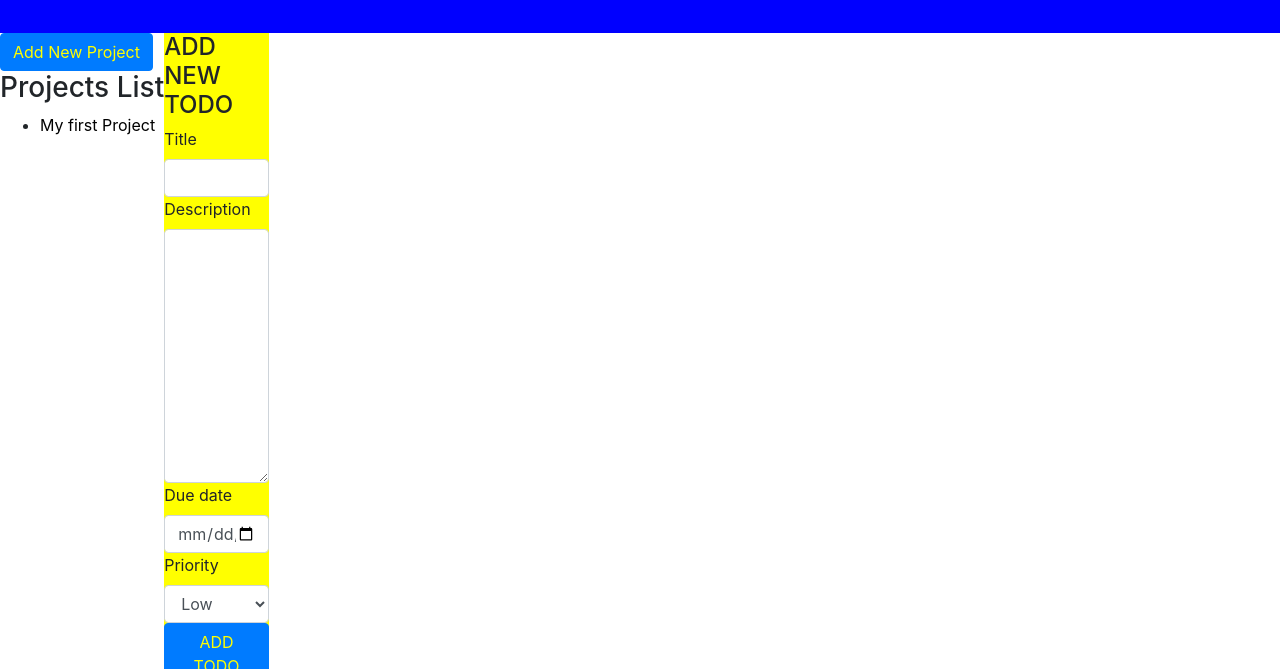
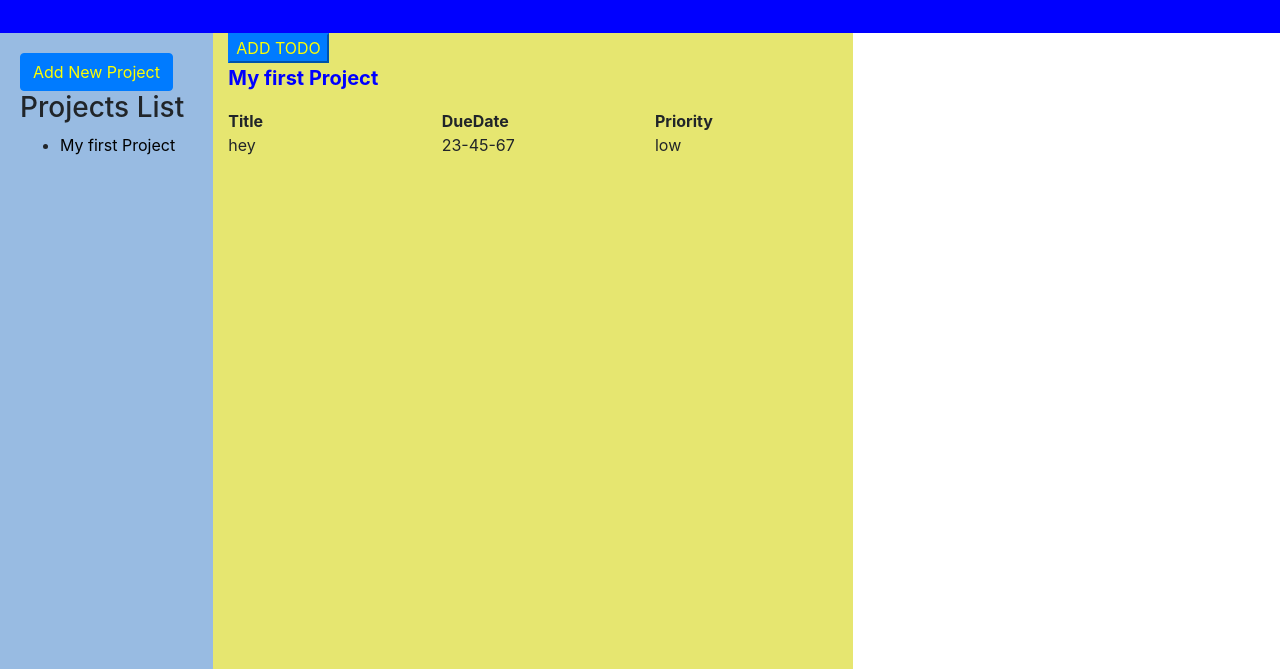
Before and after one commit to Tripple-A/To-Do-List, a website built with webpack: page dist/index.html in a window 1280 px wide. Both pictures are taken after a click on the link "My first Project". Shown: the part 131-800 px from the top of the page. Built offline with nearby package versions, Linux system fonts and the light colour scheme.

Commit message:
added functions for dom manipulation to list of projects and todos

```diff
--- a/src/index.js
+++ b/src/index.js
@@ -1,6 +1,6 @@
 import './style.css';
 import {
-  Project, List, Move, Itemize,
+  Project, List, Move, createTodo,
 } from './logic';
 
 const mylist = [];
@@ -10,34 +10,132 @@ const newProj = document.querySelector('.add-proj');
 const create = document.querySelector('.create');
 const input = document.querySelector('.new-project');
 const cancel = document.querySelector('.cancel');
+const col2 = document.querySelector('.col2');
+const col3 = document.querySelector('.col3');
+const col4 = document.querySelector('.col4');
+const cola = document.querySelector('.cola');
+const colb = document.querySelector('.colb');
+const colc = document.querySelector('.colc');
+const removeForm = document.querySelector('.remove-form');
+const addForm = document.querySelector('.todo-form');
+const { todoForm } = document.forms;
+
+const appendLists = (item) => {
+  const p4 = document.createElement('p');
+  p4.textContent = item.name;
+  p4.classList.add('grids');
+  p4.classList.add('bolden');
+  col4.appendChild(p4);
+  item.list.forEach((listed) => {
+    const p1 = document.createElement('p');
+    const p2 = document.createElement('p');
+    const p3 = document.createElement('p');
+    p1.classList.add('grids');
+    p2.classList.add('grids');
+    p3.classList.add('grids');
+    p1.textContent = listed.title;
+    p2.textContent = listed.dueDate;
+    p3.textContent = listed.priority;
+    cola.appendChild(p1);
+    colb.appendChild(p2);
+    colc.appendChild(p3);
+  });
+};
+
+const emptyGrid = () => {
+  document.querySelectorAll('.grids').forEach((grid) => grid.parentNode.removeChild(grid));
+};
+
+const clearForm = () => {
+  todoForm.title.value = '';
+  todoForm.description.value = '';
+  todoForm.date.value = '';
+  todoForm.priority.value = '';
+};
+
+const clearList = () => {
+  document.querySelectorAll('.dispensable').forEach((grid) => grid.parentNode.removeChild(grid));
+};
+
+const appendTodo = (item) => {
+  document.querySelectorAll('.do-without').forEach((grid) => grid.parentNode.removeChild(grid));
+  const addTodo = document.createElement('button');
+  addTodo.classList.add('do-without');
+  addTodo.textContent = 'ADD TODO';
+  addForm.appendChild(addTodo);
+  addTodo.addEventListener('click', () => {
+    const newtodo = createTodo();
+    Move(newtodo, item.list);
+    emptyGrid();
+    appendLists(item);
+    clearForm();
+    document.querySelector('.todo-form').classList.add('no-display');
+  });
+};
+
+const showtodos = (a, item) => {
+  a.addEventListener('click', () => {
+    document.querySelectorAll('.gridder').forEach((grid) => grid.parentNode.removeChild(grid));
+    document.querySelector('.todo-form').classList.add('no-display');
+    emptyGrid();
+    appendLists(item);
+    col2.classList.remove('no-display');
+    const addButton = document.createElement('button');
+    addButton.textContent = 'ADD TODO';
+    addButton.classList.add('gridder');
+    addButton.classList.add('btn-primary');
+    col3.appendChild(addButton);
+    addButton.addEventListener('click', () => {
+      document.querySelector('.todo-form').classList.remove('no-display');
+      appendTodo(item);
+    });
+  });
+};
+
 
 const showList = () => {
+  clearList();
   mylist.forEach((item) => {
     const li = document.createElement('li');
     const a = document.createElement('a');
+    showtodos(a, item);
     a.textContent = item.name;
     a.href = '#';
+    li.classList.add('dispensable');
     li.appendChild(a);
     projectList.appendChild(li);
+    console.log(mylist);
   });
 };
 
+
 function newProject() {
+  cancel.addEventListener('click', () => {
+    input.value = '';
+    newProj.classList.add('no-display');
+  });
+
   create.addEventListener('click', () => {
     const newAdded = Project(input.value, []);
     Move(newAdded, mylist);
     newProj.classList.add('no-display');
+    input.value = '';
     showList();
   });
 
   addProject.addEventListener('click', () => {
     newProj.classList.remove('no-display');
   });
+
+  removeForm.addEventListener('click', () => {
+    document.querySelector('.todo-form').classList.add('no-display');
+  });
 }
 
 
 const p = Project('My first Project', []);
+const t = List('hey', 'description', '23-45-67', 'low');
+Move(t, p.list);
 Move(p, mylist);
 showList();
 newProject();
-console.log(mylist);
--- a/src/logic.js
+++ b/src/logic.js
@@ -1,3 +1,5 @@
+const { todoForm } = document.forms;
+
 const Project = (name, list) => ({ name, list });
 
 const List = (title, description, dueDate, priority) => ({
@@ -5,11 +7,15 @@ const List = (title, description, dueDate, priority) => ({
 });
 
 const Move = (item, array) => array.push(item);
-const Itemize = (array) => {
-  array.forEach((element) => {
-    return element.name;
-  });
+
+const createTodo = () => {
+  const title = todoForm.title.value;
+  const description = todoForm.description.value;
+  const dueDate = todoForm.date.value;
+  const priority = todoForm.priority.value;
+  return List(title, description, dueDate, priority);
 };
+
 export {
-  Project, List, Move, Itemize,
+  Project, List, Move, createTodo,
 };
--- a/src/style.css
+++ b/src/style.css
@@ -28,15 +28,27 @@ a{
 }
 
 .add-proj{
-    width:20%;
+    width:80%;
     margin:10px;
 }
 
-.to-do{
-    width:30%;
-    background-color: yellow;
+.projects{
+    height: 1000px;
+    padding:20px;
+    background-color:rgb(152, 187, 226);
 }
 
-.list-body{
-    display:flex;
+.to-do{
+    background-color: rgb(152, 187, 226);;
+    text-align: center;
 }
+
+.col2{
+    background-color:rgb(230, 230, 112);
+}
+
+.bolden{
+    font-size: 20px;
+    color: blue;
+    font-weight: bold;
+}
```
Also changed, not shown: dist/index.html, dist/main.js.
